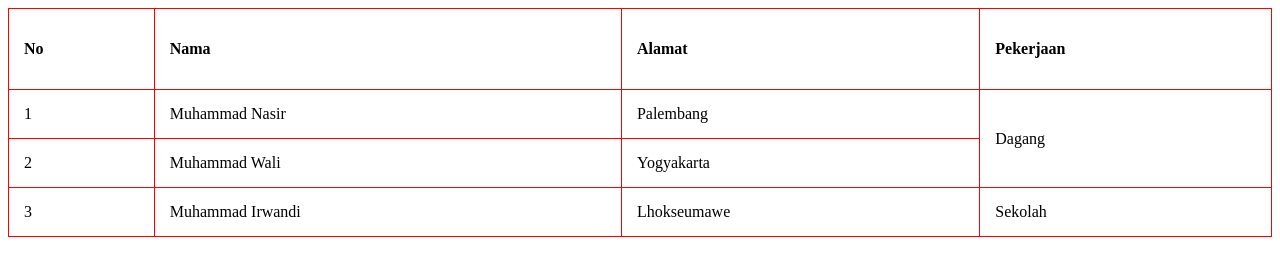
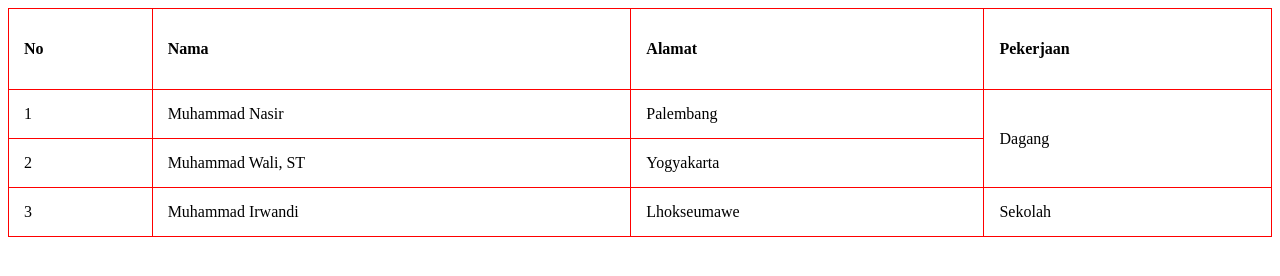
Before and after one commit to akhywali/PWA-dicoding, a plain HTML site: page index.html in a window 1280 px wide. Drawn offline with Linux system fonts and the light colour scheme.

Commit message:
perbaiki tipo tulisan

```diff
--- a/index.html
+++ b/index.html
@@ -1,6 +1,6 @@
 <!DOCTYPE html>
     <head>
-        <title>Belajar Membuat Tabel</title>
+        <title>Belajar HTML DASAR</title>
         <style>
         table,
         th,
@@ -34,7 +34,7 @@
                 </tr>
                 <tr>
                     <td>2</td>
-                    <td>Muhammad Wali</td>
+                    <td>Muhammad Wali, ST</td>
                     <td>Yogyakarta</td>
                 </tr>
                 <tr>
```
